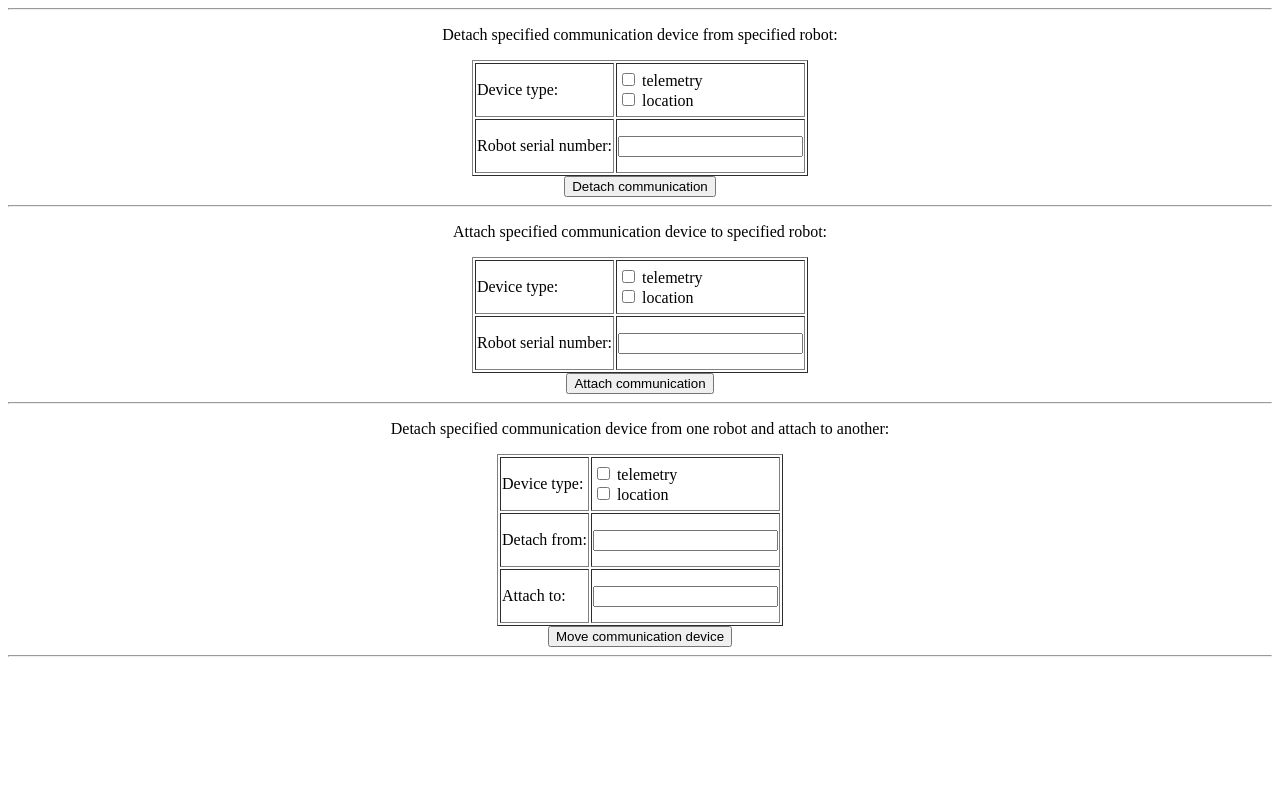
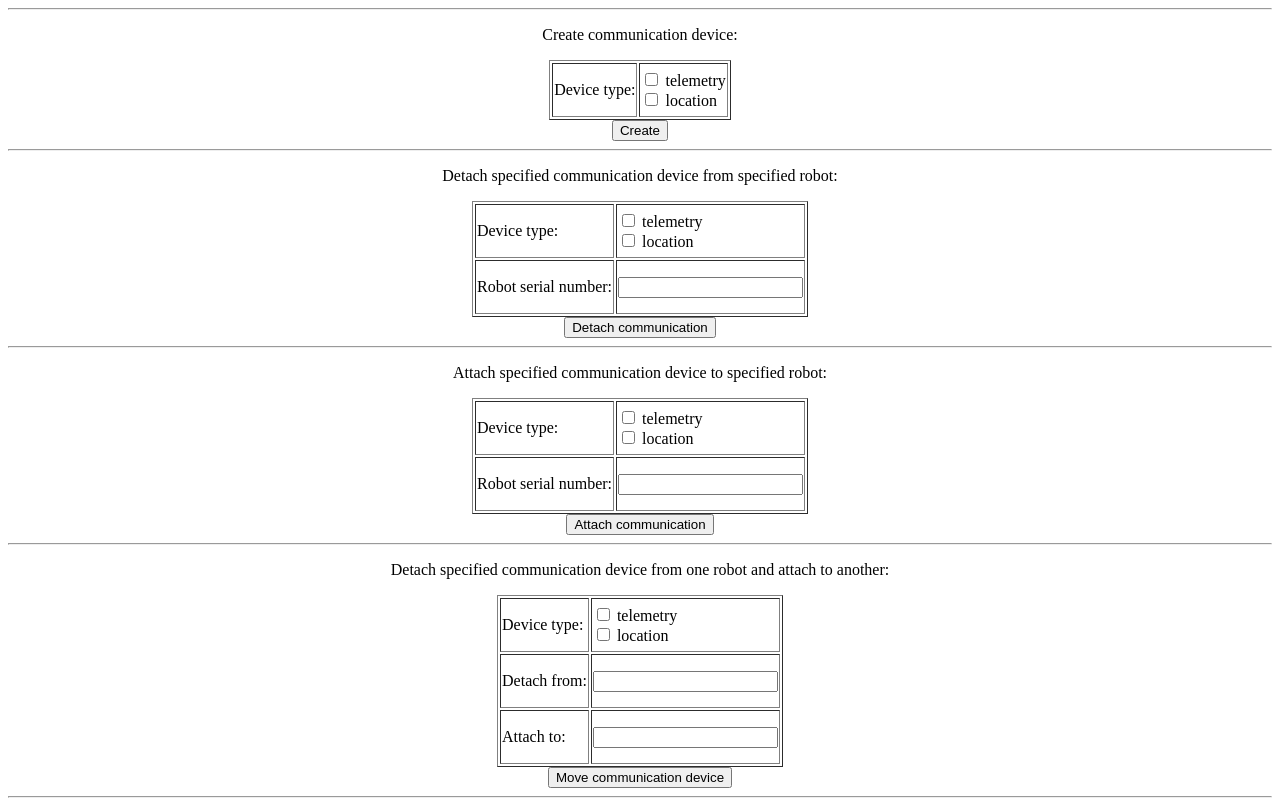
Before and after one commit to Kaczk0vsky/robots_beb, a Django app: page /communication/ in a window 1280 px wide. Before the commit the page ends 657 px from the top, so only its background shows below. Run offline with Django 4.2, Linux system fonts and the light colour scheme; the visitor is signed in with stand-in values (Sample User, id 1); parts of the project's set-up code (start-up, migrations or seed data) failed here and were passed over.

Commit message:
feat: added EP for creating empty communication device

```diff
--- a/app1/templates/communication.html
+++ b/app1/templates/communication.html
@@ -6,6 +6,21 @@
         <form method="POST">
             {% csrf_token %}
             <hr />
+            <p>Create communication device:</p>
+            <table border='1'>
+                <td>
+                    <p>Device type:</p>
+                </td>
+                <td>
+                    <input type="checkbox" name="type_telemetry" value="True">
+                    <label for="telemetry">telemetry</label><br>
+                    <input type="checkbox" name="type_location" value="True">
+                    <label for="telemetry">location</label><br>
+                </td>
+            </table>
+            <input type="submit" value="Create" name="create_device">
+            <hr />
+
             <p>Detach specified communication device from specified robot:</p>
             <table border='1'>
                 <td>
--- a/app1/urls.py
+++ b/app1/urls.py
@@ -10,7 +10,6 @@ from app1.views import (
     update_robot,
     configure_communication,
     change_parameters,
-    create_device,
 )
 
 urlpatterns = [
@@ -27,5 +26,4 @@ urlpatterns = [
     path("modify_robot/", update_robot, name="Update_robot_brand"),
     path("communication/", configure_communication, name="Configure_communication"),
     path("update/", change_parameters, name="Change_robot_parameters"),
-    path("communication/", create_device, name="Configure_communication"),
 ]
--- a/app1/views.py
+++ b/app1/views.py
@@ -168,6 +168,8 @@ def update_robot(request):
 @api_view(["GET", "POST"])
 def configure_communication(request):
     template = loader.get_template("communication.html")
+
+    # detaching communication device from robot
     if request.method == "POST" and "detach" in request.POST:
         telemetry_state = request.POST.get("telemetry_1")
         location_state = request.POST.get("location_1")
@@ -179,17 +181,25 @@ def configure_communication(request):
         elif location_state == "True":
             type = "location"
 
-        if type == "" or robot_serial == "":
+        if (
+            type == ""
+            or robot_serial == ""
+            or telemetry_state == "True"
+            and location_state == "True"
+            or telemetry_state == "False"
+            and location_state == "False"
+        ):
             data = "Correct data input!"
             return Response(data)
         else:
             Sensor.objects.filter(
                 robot_id=Robot.objects.get(serial_number=robot_serial),
                 type=type,
-            ).delete()
+            ).update(robot_id=None)
             data = Sensor.objects.all().values()
             return Response(data)
 
+    # attaching communication device to a robot
     elif request.method == "POST" and "attach" in request.POST:
         telemetry_state = request.POST.get("telemetry_2")
         location_state = request.POST.get("location_2")
@@ -201,7 +211,14 @@ def configure_communication(request):
         elif location_state == "True":
             type = "location"
 
-        if type == "" or robot_serial == "":
+        if (
+            type == ""
+            or robot_serial == ""
+            or telemetry_state == "True"
+            and location_state == "True"
+            or telemetry_state == "False"
+            and location_state == "False"
+        ):
             data = "Correct data input!"
             return Response(data)
         else:
@@ -213,6 +230,7 @@ def configure_communication(request):
             data = Sensor.objects.all().values()
             return Response(data)
 
+    # EP for removing communication device from one robot and adding it to another
     elif request.method == "POST" and "swap" in request.POST:
         telemetry_state = request.POST.get("telemetry_3")
         location_state = request.POST.get("location_3")
@@ -225,7 +243,15 @@ def configure_communication(request):
         elif location_state == "True":
             type = "location"
 
-        if type == "" or detach == "" or attach == "":
+        if (
+            type == ""
+            or detach == ""
+            or attach == ""
+            or telemetry_state == "True"
+            and location_state == "True"
+            or telemetry_state == "False"
+            and location_state == "False"
+        ):
             data = "Correct data input!"
             return Response(data)
         else:
@@ -236,6 +262,29 @@ def configure_communication(request):
         data = Sensor.objects.all().values()
         return Response(data)
 
+    # EP for creating communication device
+    elif request.method == "POST" and "create_device" in request.POST:
+        telemetry_state = request.POST.get("type_telemetry")
+        location_state = request.POST.get("type_location")
+        type = ""
+
+        if telemetry_state == "True":
+            type = "telemetry"
+        elif location_state == "True":
+            type = "location"
+
+        if (
+            type == ""
+            or telemetry_state == "True"
+            and location_state == "True"
+            or telemetry_state == "False"
+            and location_state == "False"
+        ):
+            data = "Correct data input!"
+        else:
+            Sensor(type=type).save()
+            data = Sensor.objects.all().values()
+        return Response(data)
     else:
         return HttpResponse(template.render({}, request))
 
@@ -292,11 +341,3 @@ def change_parameters(request):
         return HttpResponseRedirect("/return_all/")
     else:
         return HttpResponse(template.render(data, request))
-
-
-def create_device(request):
-    template = loader.get_template("communication.html")
-    if request.method == "POST" and "create_device" in request.POST:
-        pass
-    else:
-        return HttpResponse(template.render({}, request))
--- a/robot/settings.toml
+++ b/robot/settings.toml
@@ -1,5 +1,5 @@
 [robot_info]
-serial_number = '3'
+serial_number = '1'
 production_date = '2023-02-07'
 type = 'amphibian'
 company = 'EcoTruck'
```
Also changed, not shown: app1/models.py (+14 -3 lines), app1/migrations/0001_initial.py, app1/migrations/0002_robotmodificationhistory.py (deleted), app1/migrations/0003_robotmodificationhistory_timestamp.py (deleted), 1 other file.
